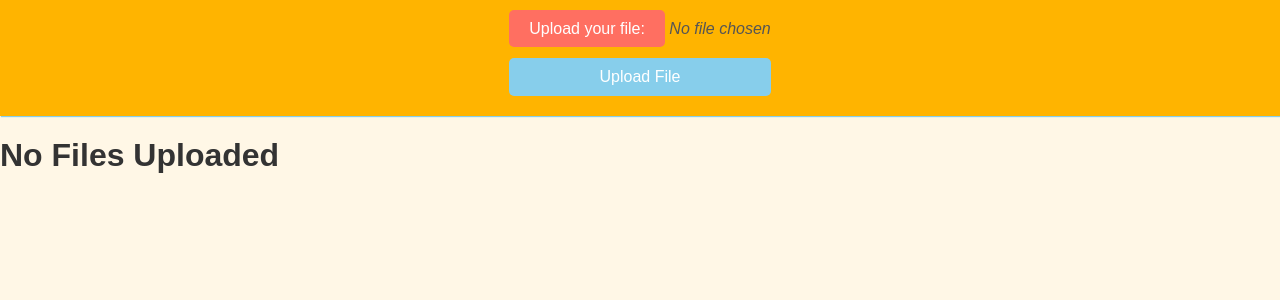
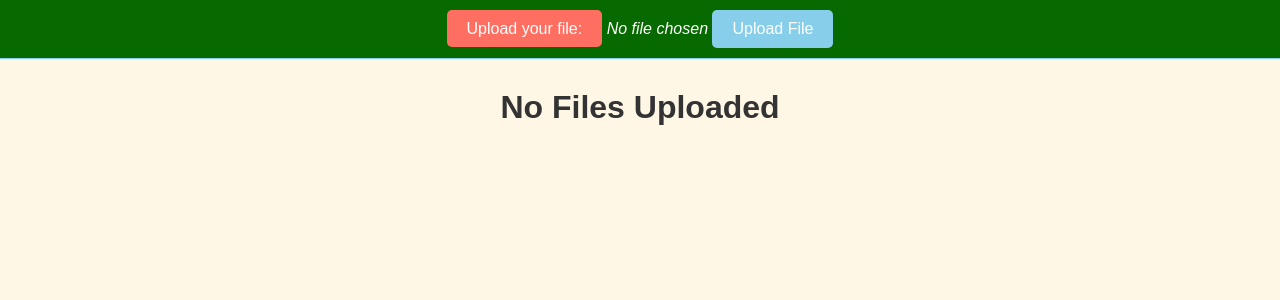
Before and after one commit to mdeveau96/HomeServerNode, a Node server app: page / in a window 1280 px wide. Shown: the top 300 px of the page. Run offline with Node 20, Linux system fonts and the light colour scheme.

Commit message:
Working on pagination

```diff
--- a/controllers/uploads.js
+++ b/controllers/uploads.js
@@ -2,24 +2,51 @@ import { File } from "../models/file.js";
 import fs from "fs";
 import path from "path";
 
+const ITEMS_PER_PAGE = 10;
+
+const paginate = (page, files) => {
+  return files.slice(page - 1 * ITEMS_PER_PAGE, page * ITEMS_PER_PAGE - 1);
+};
+
+const getNumberOfPages = (fileList) => {
+  return Math.ceil(fileList.length / ITEMS_PER_PAGE);
+};
+
 export const postAddUpload = (req, res, next) => {
-  const upload = req.file;
-  const name = upload.originalname;
-  const path = upload.path;
-  const size = upload.size;
-  const file = new File(name, path, size);
-  // console.log(file);
-  file.save();
-  res.redirect("/");
+  if (req.file == undefined) {
+    File.fetchAll((fileList) => {
+      res.render("index", {
+        files: fileList,
+        pageTitle: "Home Server",
+        path: "/",
+        hasFiles: fileList.length > 0,
+        isAlert: true,
+      });
+    });
+  } else {
+    const upload = req.file;
+    const name = upload.originalname;
+    const path = upload.path;
+    const size = upload.size;
+    const uploadDate = new Date().toLocaleString();
+    const file = new File(name, path, size, uploadDate);
+    file.save();
+    res.redirect("/?page=1");
+  }
 };
 
 export const getUploads = (req, res, next) => {
+  const page = req.query.page;
   File.fetchAll((fileList) => {
+    let pagedFileList = paginate(page, fileList);
+    console.log(getNumberOfPages(fileList));
     res.render("index", {
-      files: fileList,
+      files: pagedFileList,
       pageTitle: "Home Server",
       path: "/",
       hasFiles: fileList.length > 0,
+      isAlert: false,
+      numberOfPages: getNumberOfPages(fileList),
     });
   });
 };
--- a/models/file.js
+++ b/models/file.js
@@ -26,10 +26,11 @@ const getFilesfromDBFile = (callback) => {
 };
 
 export class File {
-  constructor(name, path, size) {
+  constructor(name, path, size, uploadDate) {
     this.name = name;
     this.path = path;
     this.size = size;
+    this.uploadDate = uploadDate;
   }
   save() {
     getFilesfromDBFile((files) => {
--- a/public/css/main.css
+++ b/public/css/main.css
@@ -3,7 +3,8 @@ html {
 }
 
 main {
-  padding: 5px;
+  padding: 10px;
+  text-align: center;
 }
 
 body {
@@ -14,10 +15,9 @@ body {
 }
 
 button {
-  margin-top: 20px;
   font-size: 16px;
   color: #fff;
-  width: 100%;
+  /* width: 100%; */
   padding: 10px 20px;
   background-color: #87ceeb;
   border: none;
@@ -27,18 +27,64 @@ button {
   transition: background-color 0.3s;
 }
 
+button:hover {
+  background-color: #0093cd;
+}
+
+hr {
+  height: 1px;
+  background-color: #b0b0b0;
+  border: none;
+}
+
 .main-header {
-  padding: 20px;
-  background-color: #ffb400;
-  box-shadow: 1px 1px 1px #87ceeb;
+  text-align: center;
+  background-color: #076a00;
+  box-shadow: 0px 1px 1px #87ceeb;
+  padding: 10px;
+}
+
+.pagination {
+  text-align: left;
+}
+
+.pagination a {
+  display: inline-block;
+  color: white;
+  text-decoration: none;
+  border: solid #0093cd;
+  color: #0093cd;
+  border-radius: 2px;
+  width: 30px;
+  padding: 5px 0 5px 0;
+  text-align: center;
+  transition: background-color .5s;
+}
+
+.pagination a:hover,
+.pagination a:active {
+  background-color: #0093cd;
+  color: white;
+}
+
+.alert-banner {
+  margin: auto;
+  display: none;
+  background-color: #c81e18;
+  color: white;
+  padding: 10px;
+  text-align: center;
+}
+
+.alert-banner:active,
+.alert-banner.active {
+  display: grid;
 }
 
 .form-container {
   margin: auto;
-  width: fit-content;
-  display: flex;
+  /* width: fit-content; */
   align-items: center;
-  gap: 10px;
   font-size: 16px;
 }
 
@@ -65,7 +111,7 @@ button {
 }
 
 .file-name {
-  color: #555;
+  color: #ffffff;
   font-style: italic;
 }
 
@@ -75,6 +121,7 @@ button {
   overflow-x: auto;
   margin: auto;
   background-color: #ffffff;
+  /* box-shadow: 1px 1px 1px #00000048; */
   box-shadow: 1px 1px 1px #87ceeb;
   text-align: center;
   border-radius: 10px;
@@ -86,6 +133,12 @@ button {
   font-family: Arial, sans-serif;
   font-size: 16px;
   text-align: left;
+}
+
+caption {
+  caption-side: top;
+  padding: 10px 0;
+  font-weight: bold;
 }
 
 .file-table thead th {
--- a/public/js/main.js
+++ b/public/js/main.js
@@ -2,3 +2,8 @@ document.getElementById("fileUpload").addEventListener("change", function () {
   const fileName = this.files[0]?.name || "No file chosen";
   document.querySelector(".file-name").textContent = fileName;
 });
+
+document.getElementById("alert-banner").addEventListener("change", function (e) {
+  e.preventDefault();
+  this.classList.toggle("alert")
+});
--- a/views/index.ejs
+++ b/views/index.ejs
@@ -7,6 +7,9 @@
     <link rel="stylesheet" href="/css/main.css" />
   </head>
   <body>
+    <div class="alert-banner <%= isAlert === true ? 'active' : '' %>">
+      File upload failed. Please ensure you have added a file before submitting
+    </div>
     <header class="main-header">
       <div class="form-container">
         <form action="/" method="post" enctype="multipart/form-data">
@@ -14,34 +17,45 @@
             <label for="fileUpload" class="file-label">Upload your file:</label>
             <input type="file" id="fileUpload" name="fileUpload" />
             <span class="file-name">No file chosen</span>
-          </div>
-          <div class="form-submit">
             <button type="submit">Upload File</button>
           </div>
         </form>
       </div>
     </header>
+    <main>
       <% if (hasFiles) { %>
-    <main>
       <div class="table-card">
-        <h3>Files List</h3>
-        <p>Click to download</p>
         <table class="file-table">
+          <caption>
+            Click file name to download
+            <section class="pagination">
+              <% for( let index = 1; index < numberOfPages; index++ ) { %>
+                <a href="/?page=<%= index %>"><%= index %></a>
+              <% } %>
+              <hr>
+            </section>
+          </caption>
+          <thead>
             <tr>
               <th>File Name</th>
               <th>Size (Bytes)</th>
+              <th>Date Uploaded</th>
             </tr>
+          </thead>
+          <tbody>
             <% for (let file of files) { %>
             <tr>
               <td><a href="/<%= file.name %>"><%= file.name %></a></td>
               <td><%= file.size %></td>
+              <td><%= file.uploadDate %></td>
             </tr>
             <% } %>
+          </tbody>
         </table>
+      </div>
       <% } else { %>
       <h1>No Files Uploaded</h1>
       <% } %>
-      </div>
     </main>
     <script src="/js/main.js"></script>
   </body>
```
Lines whose indentation alone changed are shown as unchanged.
